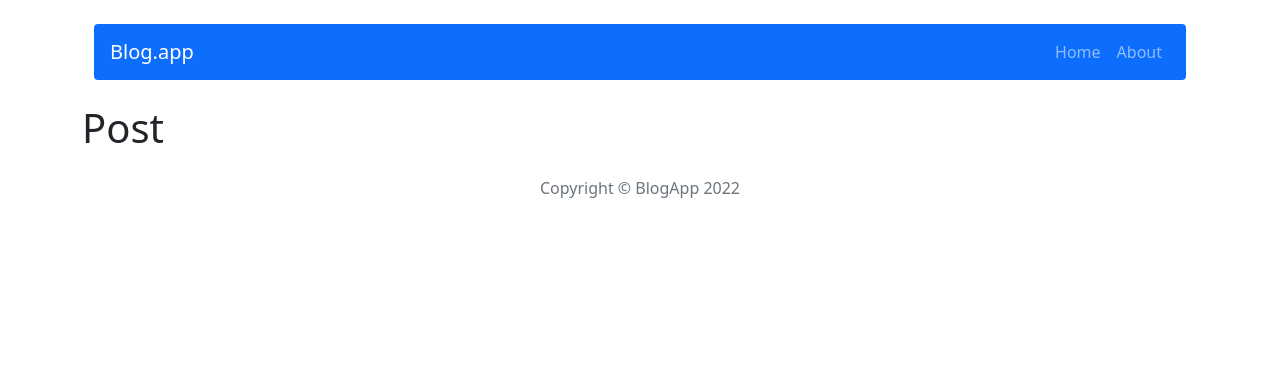
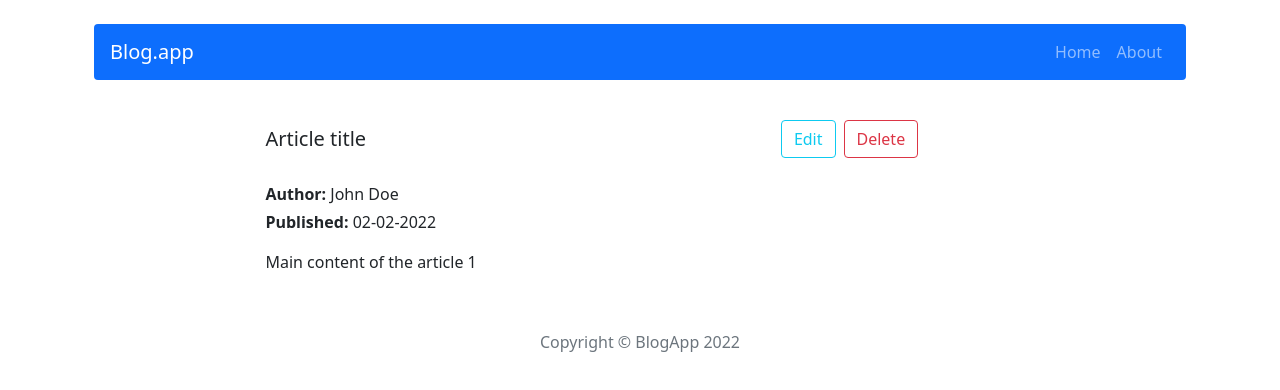
Before and after one commit to Cypeace84/react-crud, a React (Create React App) app: page /post/1 in a window 1280 px wide. Shown: the top 390 px of the page. Built offline with nearby package versions, Linux system fonts and the light colour scheme.

Commit message:
add edit and delete to Post

```diff
--- a/src/components/features/Posts.js
+++ b/src/components/features/Posts.js
@@ -1,7 +1,6 @@
-import { Button, Card, p, ListGroup, Row } from 'react-bootstrap';
-import { useSelector } from 'react-redux';
+import { Button, Card } from 'react-bootstrap';
+
 import { Link } from 'react-router-dom';
-import { getAllPosts } from '../../redux/store';
 
 const Posts = ({ title, author, publishedDate, shortDescription, id }) => {
   return (
--- a/src/components/pages/Home.js
+++ b/src/components/pages/Home.js
@@ -1,9 +1,8 @@
 import { Button, Container, Row } from 'react-bootstrap';
 import { useSelector } from 'react-redux';
 import { Link } from 'react-router-dom';
-import { getAllPosts } from '../../redux/store';
+import { getAllPosts } from '../../redux/postRedux';
 import Posts from '../features/Posts';
-import Post from './Post';
 
 const Home = () => {
   const posts = useSelector(getAllPosts);
--- a/src/components/pages/Post.js
+++ b/src/components/pages/Post.js
@@ -1,8 +1,80 @@
+import { useState } from 'react';
+import { Button, Card, Col, Modal, Row } from 'react-bootstrap';
+import { useDispatch, useSelector } from 'react-redux';
+import { Link, Navigate, useParams } from 'react-router-dom';
+import { getPostById, removePost } from '../../redux/postRedux';
+
 const Post = () => {
+  const [show, setShow] = useState(false);
+  const handleClose = () => setShow(false);
+  const handleShow = () => setShow(true);
+  const dispatch = useDispatch();
+  const { id } = useParams();
+  const postData = useSelector((state) => getPostById(state, id));
+
+  const remove = (e) => {
+    e.preventDefault();
+    dispatch(removePost(id));
+    handleClose();
+  };
+  console.log(id);
+  if (!postData) return <Navigate to='/' />;
   return (
-    <div>
-      <h1>Post </h1>
-    </div>
+    <>
+      <Card style={{ width: '70%' }} className='mx-auto border-0'>
+        <Card.Body>
+          <Row className='d-flex justify-content-between align-items-center mb-4'>
+            <Col xs={12} md={8}>
+              <Card.Title className='m-0'>{postData.title}</Card.Title>
+            </Col>
+            <Col xs={6} md={4} className='d-flex '>
+              <Link to={'/post/edit/' + id}>
+                <Button variant='outline-info'>Edit</Button>
+              </Link>
+              <Button
+                className='mx-2'
+                variant='outline-danger'
+                onClick={handleShow}
+              >
+                Delete
+              </Button>
+            </Col>
+          </Row>
+          <Card.Text className='mb-1'>
+            <strong>Author: </strong>
+            {postData.author}
+          </Card.Text>
+          <Card.Text className='mb-3'>
+            <strong>Published: </strong>
+            {postData.publishedDate}
+          </Card.Text>
+          <Card.Text className='mb-4'>{postData.content}</Card.Text>
+        </Card.Body>
+      </Card>
+      <div
+        className='modal show'
+        style={{ display: 'block', position: 'initial' }}
+      >
+        <Modal show={show} onHide={handleClose}>
+          <Modal.Header closeButton>
+            <Modal.Title>Are you sure? </Modal.Title>
+          </Modal.Header>
+
+          <Modal.Body>
+            <p>Are you sure to remove post?</p>
+          </Modal.Body>
+
+          <Modal.Footer>
+            <Button variant='secondary' onClick={handleClose}>
+              Cancel
+            </Button>
+            <Button variant='danger' onClick={remove}>
+              Remove
+            </Button>
+          </Modal.Footer>
+        </Modal>
+      </div>
+    </>
   );
 };
 
--- a/src/redux/initialState.js
+++ b/src/redux/initialState.js
@@ -4,7 +4,7 @@ const initialState = {
       id: '1',
       title: 'Article title',
       shortDescription: 'Short description of the article...',
-      content: 'Main content of the article',
+      content: 'Main content of the article 1',
       publishedDate: '02-02-2022',
       author: 'John Doe',
     },
@@ -12,7 +12,7 @@ const initialState = {
       id: '2',
       title: 'Article title 2',
       shortDescription: 'Short description of the article...',
-      content: 'Main content of the article',
+      content: 'Main content of the article 2',
       publishedDate: '02-02-2022',
       author: 'John Doe',
     },
@@ -20,7 +20,7 @@ const initialState = {
       id: '3',
       title: 'Article title 3',
       shortDescription: 'Short description of the article...',
-      content: 'Main content of the article',
+      content: 'Main content of the article 3',
       publishedDate: '02-02-2022',
       author: 'John Doe',
     },
@@ -28,7 +28,7 @@ const initialState = {
       id: '4',
       title: 'Article title 4',
       shortDescription: 'Short description of the article...',
-      content: 'Main content of the article',
+      content: 'Main content of the article 4',
       publishedDate: '02-02-2022',
       author: 'John Doe',
     },
--- a/src/redux/postRedux.js
+++ b/src/redux/postRedux.js
@@ -1,11 +1,20 @@
 //selectors
+export const getPostById = ({ posts }, id) =>
+  posts.find((post) => post.id === id);
+console.log(getPostById);
 
+export const getAllPosts = (state) => state.posts;
 // actions
 const createActionName = (actionName) => `app/posts/${actionName}`;
+const REMOVE_POST = createActionName('REMOVE_POST');
+// action creators
+export const removePost = (payload) => ({ type: REMOVE_POST, payload });
 
-// action creators
 const postsReducer = (statePart = [], action) => {
   switch (action.type) {
+    case REMOVE_POST:
+      return [...statePart.filter((post) => post.id !== action.payload)];
+
     default:
       return statePart;
   }
--- a/src/redux/store.js
+++ b/src/redux/store.js
@@ -2,7 +2,6 @@ import { createStore, combineReducers } from 'redux';
 import initialState from './initialState';
 import postsReducer from './postRedux';
 
-export const getAllPosts = (state) => state.posts;
 const subreducers = {
   posts: postsReducer,
 };
```
